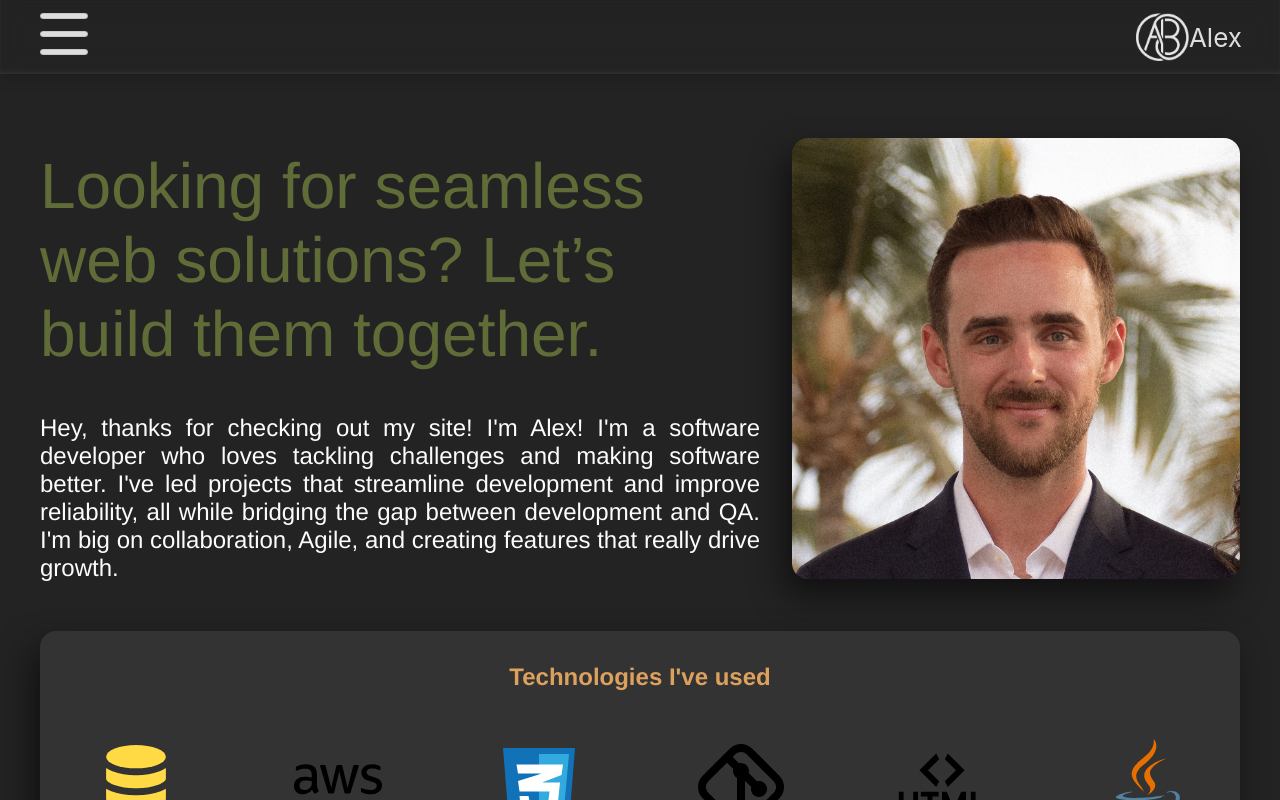
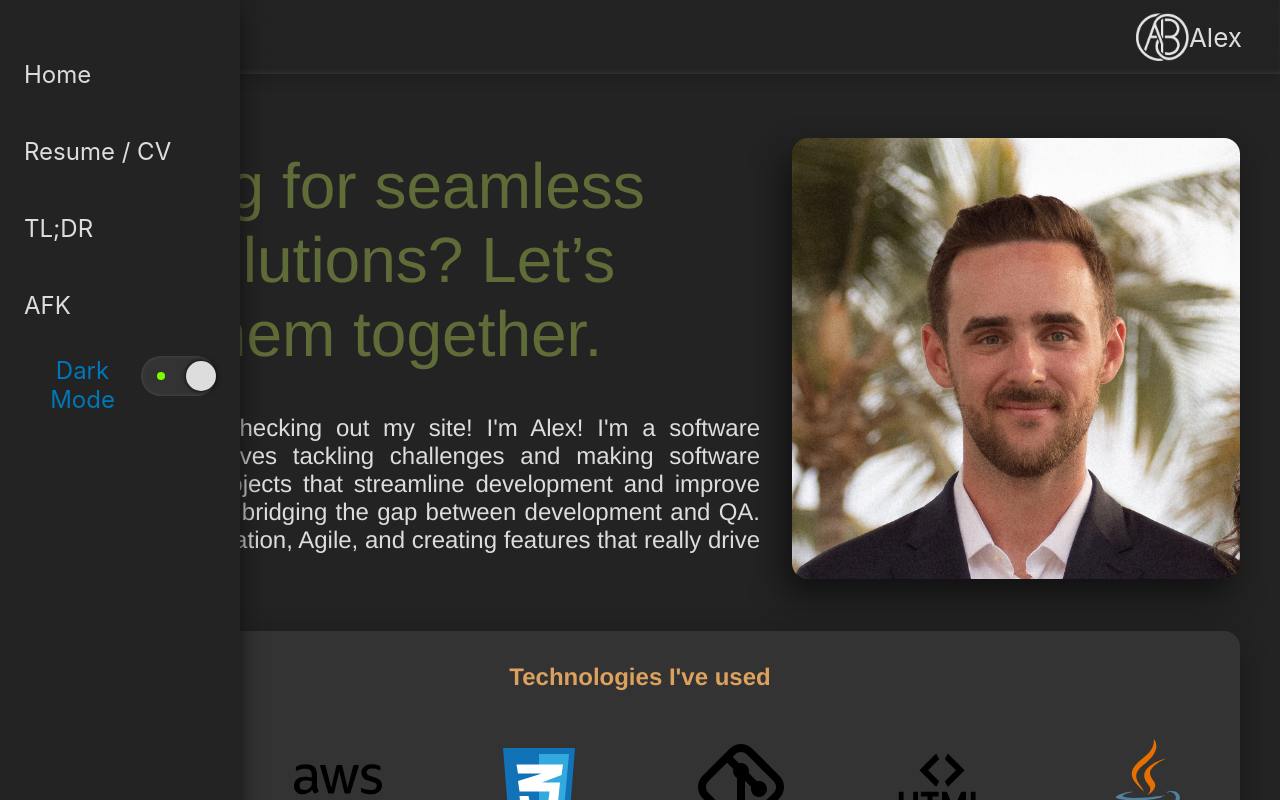
Before and after one commit to Alexbruce1/portfolio2024, a React (Create React App) app: page / in a window 1280 px wide. Both pictures are taken after a click on the element 64 px from the left and 37 px from the top of the page. Shown: the top 800 px of the page. Built offline with nearby package versions, Linux system fonts and the light colour scheme.

Commit message:
multiple updates including adding dark mode and message styling for tldr

```diff
--- a/src/App.css
+++ b/src/App.css
@@ -1,11 +1,12 @@
 h2, h3 {
-  color: #DDA15E;
+  color: var(--tan-text);
   margin: 0;
 }
 
 .App {
-  color: #fcfcfc;
+  color: var(--light-text);
   text-align: center;
+  background-color: var(--background-color);
 }
 
 .App-header {
@@ -19,7 +20,7 @@ h2, h3 {
   font-size: calc(10px + 2vmin);
   padding: .5em 0;
   width: 100%;
-  z-index: 100;
+  z-index: 9;
 }
 
 .app-header-container {
@@ -38,12 +39,12 @@ h2, h3 {
 
 .app-AB-icon {
   height: 48px;
-  filter: invert(90%);
+  filter: var(--svg-filter);
   margin: 0;
 }
 
 .header-title {
-  color: #ddd;
+  color: var(--light-text);
   margin: auto 0;
 }
 
@@ -51,16 +52,19 @@ h2, h3 {
   height: 48px;
   width: 48px;
   cursor: pointer;
+  position: relative;
+  z-index: 11;
 }
 
 .header-hamburger-bar {
-  background-color: #ddd;
+  background-color: var(--light-text);
   box-shadow: inset 0 0 1px black;
   height: 6px;
   border-radius: 3px;
   width: 48px;
   margin: 0;
   position: relative;
+  z-index: 12;
   transition-duration: .5s;
 }
 
@@ -79,16 +83,35 @@ h2, h3 {
 }
 
 .header-hamburger-container:hover > .hamburger-bar2 {
+  top: 15px;
+  box-shadow: none;
   transform: rotate(-45deg);
-  box-shadow: none;
-  top: 15px;
 }
 
 .header-hamburger-container:hover > .hamburger-bar3 {
+  top: 9px;
+  box-shadow: none;
   transform: rotate(135deg);
-  box-shadow: none;
-  top: 9px;
 }
+
+/*
+.header-hamburger-container:hover > .hamburger-bar1 {
+  top: var(--bar-1-top);
+  box-shadow: var(--bar-1-shadow);
+  transform: var(--bar-1-transform);
+}
+
+.header-hamburger-container:hover > .hamburger-bar2 {
+  top: var(--bar-2-top);
+  box-shadow: var(--bar-2-shadow);
+  transform: var(--bar-2-transform);
+}
+
+.header-hamburger-container:hover > .hamburger-bar3 {
+  top: var(--bar-3-top);
+  box-shadow: var(--bar-3-shadow);
+  transform: var(--bar-3-transform);
+} */
 
 .App-link {
   color: #61dafb;
@@ -100,7 +123,7 @@ h2, h3 {
 }
 
 .page-header {
-  color: #606C38;
+  color: var(--green-text);
   font-weight: 500;
 }
 
--- a/src/App.js
+++ b/src/App.js
@@ -1,17 +1,34 @@
-import React, { Component } from 'react';
+import React, { useEffect, useState } from 'react';
 import './App.css';
 import Tldr from './Components/Tldr';
 import Home from './Components/Home';
 import Personal from './Components/Personal';
+import Sidebar from './Components/Sidebar';
 import Footer from './Components/Footer';
 import ABIcon from '../src/assets/ABIcon.png'
 
 function App() {
+  let [sidebarActive, setSidebarActive] = useState(false);
+  let [darkMode, setDarkMode] = useState(true);
+
+  useEffect(() => {
+    document.documentElement.setAttribute('data-theme', darkMode ? 'dark' : 'light');
+  }, [darkMode]);
+
+  const toggleDarkMode = () => {
+    setDarkMode(prevMode => !prevMode);
+    console.log(darkMode);
+  };
+
+  function toggleSidebar() {
+    setSidebarActive(previousSetting => !previousSetting);
+  };
+
   return (
-    <div className="App">
+    <div className="App" data-theme={'dark'}>
       <header className="App-header">
         <div className='app-header-container'>
-          <div className='header-hamburger-container'>
+          <div className='header-hamburger-container' onClick={toggleSidebar}>
             <div className='header-hamburger-bar hamburger-bar1'></div>
             <div className='header-hamburger-bar hamburger-bar2'></div>
             <div className='header-hamburger-bar hamburger-bar3'></div>
@@ -22,10 +39,12 @@ function App() {
           </div>
         </div>
       </header>
+      {sidebarActive && <Sidebar darkMode={darkMode} toggleDarkMode={toggleDarkMode} />}
+      {/* <Sidebar /> */}
       <div className='app-main'>
         <Home />
-        {/* <Tldr /> */}
-        {/* <Personal /> */}
+        <Tldr />
+        <Personal />
       </div>
       <Footer />
     </div>
--- a/src/Components/Footer.css
+++ b/src/Components/Footer.css
@@ -25,7 +25,7 @@
 }
 
 .footer-about-headline {
-  color: #606C38;
+  color: var(--green-text);
   text-align: center;
   font-size: 20px;
   font-weight: 700;
--- a/src/Components/Home.css
+++ b/src/Components/Home.css
@@ -15,8 +15,8 @@
 }
 
 .home-p {
-  font-weight: 400;
-  font-size: 1.5em;
+  font-weight: var(--main-p-weight);
+  font-size: var(--main-p-size);
 }
 
 .home-image-container {
@@ -26,15 +26,15 @@
 
 .profile-img-home {
   border-radius: 1em;
-  box-shadow: -.5em 1em 2em #111;
+  box-shadow: var(--big-shadow);
   object-fit: contain;
   max-width: 100%;
 }
 
 .tech-container {
   border-radius: 1em;
-  background-color: #333;
-  box-shadow: -.5em 1em 2em #111;
+  background-color: var(--background-accent-color);
+  box-shadow: var(--big-shadow);
   padding: 2em 0;
 }
 
@@ -56,6 +56,6 @@
 }
 
 .icon-name {
-  color: #ddd;
+  color: var(--light-text);
   letter-spacing: 2px;
 }
--- a/src/Components/Personal.css
+++ b/src/Components/Personal.css
@@ -20,11 +20,11 @@
 }
 
 .shadow-left {
-  background-image: linear-gradient(to right, #232323, transparent);
+  background-image: linear-gradient(to right, var(--background-color), transparent);
 }
 
 .shadow-right {
-  background-image: linear-gradient(to left, #232323, transparent);
+  background-image: linear-gradient(to left, var(--background-color), transparent);
 }
 
 .photo-slider-title {
--- /dev/null
+++ b/src/Components/Sidebar.css
@@ -0,0 +1,72 @@
+.sidebar {
+  background-color: var(--background-color);
+  position: fixed;
+  box-shadow: var(--shadow-to-the-right);
+  top: 0;
+  height: 100%;
+  left: 0;
+  z-index: 10;
+  padding: 1em;
+  width: 15%;
+  font-weight: var(--main-p-weight);
+  font-size: var(--main-p-size);
+}
+
+.sidebar-section {
+  margin: 1em auto;
+  /* font-size: 2em; */
+  padding: .5em 0;
+  text-align: left;
+  /* background-color: green; */
+}
+
+.dark-mode-container {
+  top: 2em;
+  display: flex;
+  justify-content: space-between;
+  margin: 1em 0;
+}
+
+.dark-mode-slider {
+  cursor: pointer;
+  height: 40px;
+  border-radius: 20px;
+  width: 80px;
+  background-color: var(--background-accent-color);
+  box-shadow: inset 0 0 7px -5px #ddd;
+  padding: 0;
+  transition-duration: .5s;
+}
+
+.dark-mode-slider-dot {
+  height: 30px;
+  width: 30px;
+  background-color: #ddd;
+  border-radius: 50%;
+  box-shadow: var(--slider-shadow);
+  position: relative;
+  top: var(--dm-slider-dot-top);
+  left: var(--dm-slider-dot-left);
+  transition-duration: .5s;
+  z-index: 1;
+}
+
+.dark-mode-enabled-dot {
+  height: 8px;
+  width: 8px;
+  background-color: lawngreen;
+  border-radius: 50%;
+  position: relative;
+  bottom: 14px;
+  left: 16px;
+  z-index: 0;
+}
+
+.dark-mode-slider-dot:hover {
+  box-shadow: 0 0 8px black;
+}
+
+.dark-mode-text {
+  margin: auto 0;
+  color: var(--accent-blue);
+}
--- /dev/null
+++ b/src/Components/Sidebar.js
@@ -0,0 +1,31 @@
+import React, { useState } from 'react';
+import './Sidebar.css';
+
+function Sidebar({ darkMode, toggleDarkMode }) {
+  // function handleChange(event) {
+  //   onChange(event.target.value);
+  // };
+
+  // function toggleDarkMode() {
+  //   setdarkMode(previous => previous = !darkMode);
+  //   console.log(darkMode);
+  // }
+
+  return (
+    <div className="sidebar">
+      <div className="sidebar-section sidebar-text-section">Home</div>
+      <div className="sidebar-section sidebar-text-section">Resume / CV</div>
+      <div className="sidebar-section sidebar-text-section">TL;DR</div>
+      <div className="sidebar-section sidebar-text-section">AFK</div>
+      <div className="dark-mode-container">
+        <div className="dark-mode-text">Dark Mode</div>
+        <div className="dark-mode-slider" onClick={toggleDarkMode}>
+          <div className="dark-mode-slider-dot"></div>
+          <div className="dark-mode-enabled-dot"></div>
+        </div>
+      </div>
+    </div>
+  )
+}
+
+export default Sidebar;
--- a/src/Components/Tldr.css
+++ b/src/Components/Tldr.css
@@ -6,34 +6,31 @@
 .tldr-section {
   opacity: 0.75;
   backdrop-filter: blur(10px) saturate(50%);
-  box-shadow: 0 0 25px -15px #232323;
-  border-radius: 10px 10px 10px 0;
+  box-shadow: 0 0 25px -15px var(--background-color);
+  border-radius: 20px 20px  20px 0;
   text-align: start;
   font-size: 2em;
   font-weight: 900;
-  background-color: #444;
+  background-color: var(--background-accent-color);
   width: fit-content;
   padding: .25em .5em;
-  margin: -.25em;
-  position: relative;
-  z-index: 2;
+  margin: 10px 0;
 }
 
 .tldr-p {
   border-radius: 1em 1em 0 1em;
-  background-color: #333;
+  background: var(--tldr-p-background-color-gradient);
+  background-attachment: fixed;
   color: #ddd;
   box-shadow: 0 2px 10px -3px #111;
   margin: 0 0 1em 3em;
   padding: 1em 1em 1em 1em;
-  position: relative;
-  z-index: 1;
 }
 
 .tldr-link {
   color: white;
   cursor: pointer;
-  text-decoration: none;
+  /* text-decoration: none; */
   font-weight: 600;
 }
 
@@ -41,21 +38,23 @@
   color: unset;
 }
 
+.tldr-message-read {
+  text-align: end;
+  font-weight: 600;
+  color: #999;
+}
+
 .learn-more-button {
-  color: #DDA15E;
+  color: var(--tan-text);
   cursor: pointer;
   font-size: 1.5em;
   width: fit-content;
   margin: 1em 0 0 2em;
   padding: .25em .5em;
-  box-shadow: 5px 5px #DDA15E, -5px -5px #DDA15E;
+  box-shadow: 5px 5px var(--tan-text), -5px -5px var(--tan-text);
   transition: ease-in-out 250ms;
 }
 .learn-more-button:hover {
   border-radius: 2px;
-  box-shadow: 8px 8px #DDA15E, -8px -8px #DDA15E;
+  box-shadow: 8px 8px var(--tan-text), -8px -8px var(--tan-text);
 }
-
-.lorem {
-  margin-top: 8em;
-}
--- a/src/Components/Tldr.js
+++ b/src/Components/Tldr.js
@@ -3,6 +3,8 @@ import React, { Component } from 'react';
 import './Tldr.css';
 
 function Tldr() {
+  let d = new Date();
+
   return (
     <div className="Tldr Page">
       <h1 className='page-header'>
@@ -43,6 +45,7 @@ function Tldr() {
         <p className='tldr-p main-paragraph'>
           If you're interested in chatting, please reach out! I'd love to set up a call or a coffee meeting.
         </p>
+        <div className='tldr-message-read'>Read {d.getHours()}:{d.getMinutes()}</div>
       </div>
       <div className='learn-more-button'>
         Learn More
--- a/src/index.css
+++ b/src/index.css
@@ -1,3 +1,52 @@
+:root {
+  --background-color: #232323;
+  --background-accent-color: #333;
+  --tldr-p-background-color: #147efb;
+  --tldr-p-background-color-gradient: linear-gradient(180deg, #4DB7F9 1%, #147efb 100%);
+  --tan-text: #DDA15E;
+  --green-text: #606C38;
+  --accent-blue: #0077b6;
+  --big-shadow: -.5em 1em 2em #111;
+  --shadow-to-the-right: 10px 0 20px -10px #111;
+  --light-text: #ddd;
+  --medium-text: #aaa;
+  --main-p-weight: 400;
+  --main-p-size: 1.5em;
+  --svg-filter: invert(90%);
+
+  --dm-slider-dot-top: 5px;
+  --dm-slider-dot-left: 45px;
+  --slider-shadow: 0 0 5px black;
+}
+
+[data-theme="light"] {
+  --background-color: #ddd;
+  --background-accent-color: #bbb;
+  --tldr-p-background-color: #147efb;
+  --tan-text: #DDA15E;
+  --green-text: #606C38;
+  --accent-blue: #0077b6;
+  --big-shadow: -.5em 1em 2em #696969;
+  --shadow-to-the-right: 1px 0 20px -10px #111;
+  --light-text: #232323;
+  --svg-filter: invert(10%);
+
+  --dm-slider-dot-top: 5px;
+  --dm-slider-dot-left: 5px;
+  --slider-shadow: 0 0 5px #666;
+
+  /* hamburger menu active */
+  /* --bar-1-top: 21px;
+  --bar-1-shadow: none;
+  --bar-1-transform: rotate(45deg);
+  --bar-2-top: 15px;
+  --bar-2-shadow: none;
+  --bar-2-transform: rotate(-45deg);
+  --bar-3-top: 9px;
+  --bar-3-shadow: none;
+  --bar-3-transform: rotate(135deg); */
+}
+
 body {
   margin: 0;
   font-family: -apple-system, BlinkMacSystemFont, 'Segoe UI', 'Roboto', 'Oxygen',
@@ -5,7 +54,7 @@ body {
     sans-serif;
   -webkit-font-smoothing: antialiased;
   -moz-osx-font-smoothing: grayscale;
-  background-color: #232323;
+  background-color: var(--background-color);
 }
 
 code {
```
